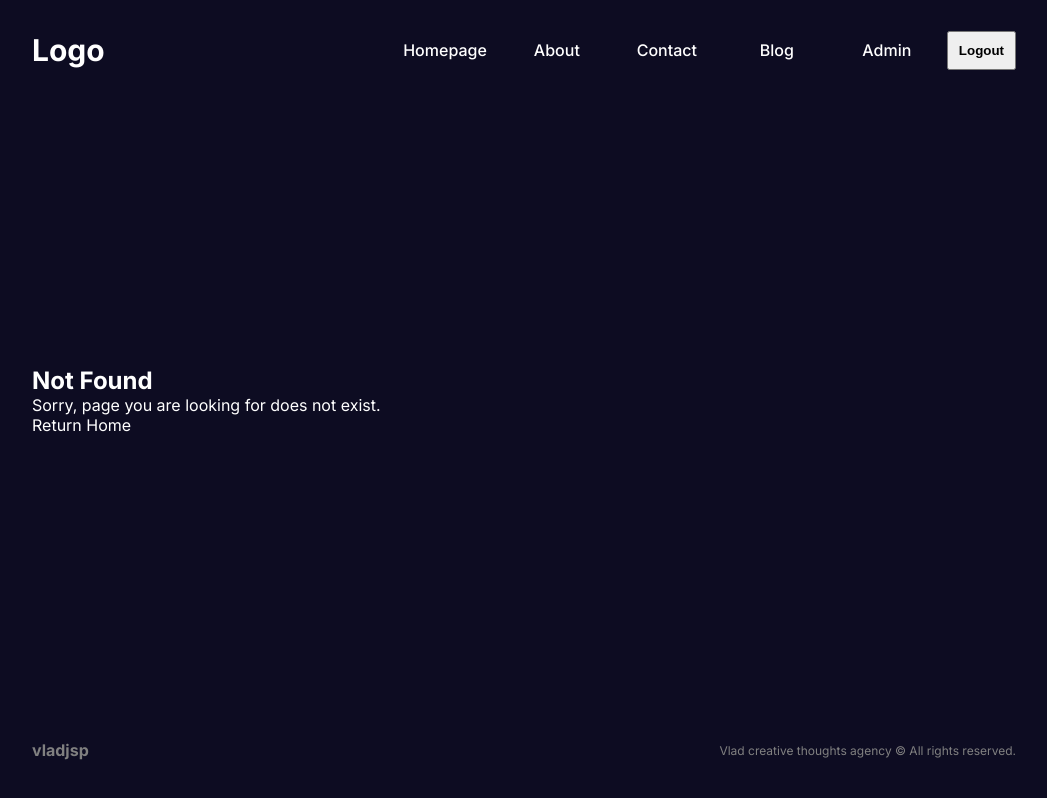
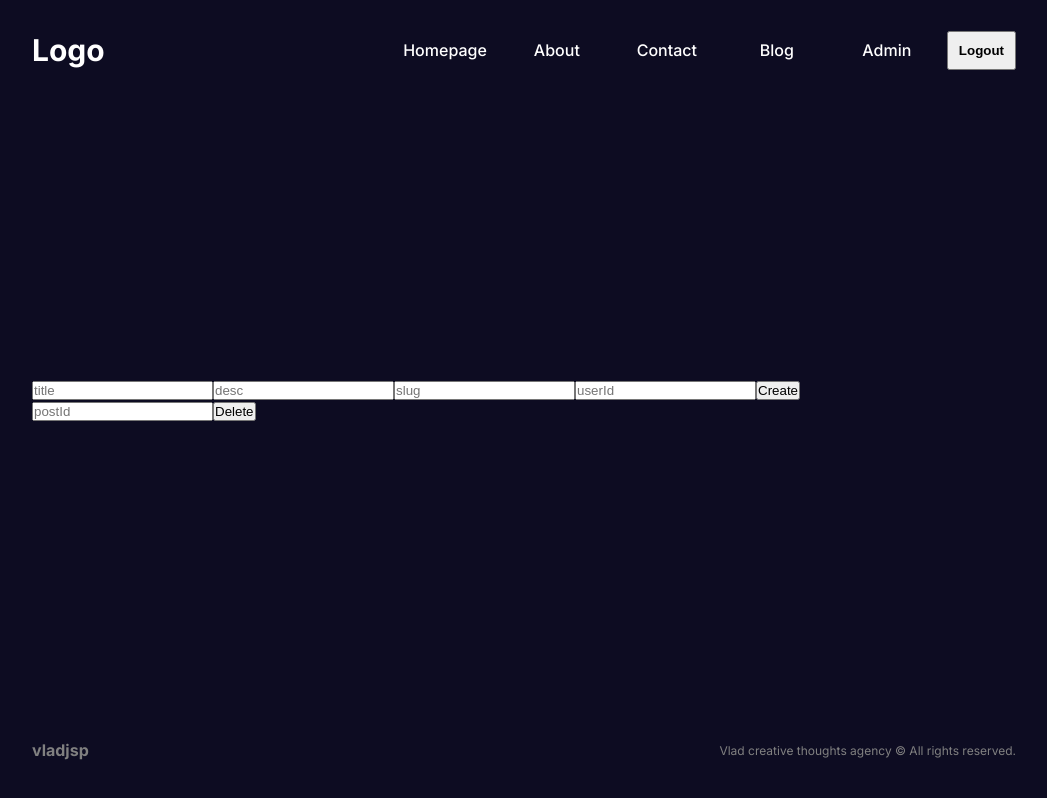
Before and after one commit to vladjsp/next14-blog, a Next.js app: page /serveractiontest in a window 1280 px wide. Before the commit this address had no page. Shown: the whole page, without its empty margins (116-1163 px from the left). Built offline with nearby package versions, Linux system fonts and the light colour scheme.

Commit message:
* server actions example to save and delete post

```diff
--- /dev/null
+++ b/src/app/serveractiontest/page.jsx
@@ -0,0 +1,22 @@
+import { addPost, deletePost } from '@/libs/actions';
+
+const ServerActionTestPage = () => {
+  return (
+    <div>
+      <form action={addPost}>
+        <input type='text' placeholder='title' name='title' />
+        <input type='text' placeholder='desc' name='desc' />
+        <input type='text' placeholder='slug' name='slug' />
+        <input type='text' placeholder='userId' name='userId' />
+        <button>Create</button>
+      </form>
+
+      <form action={deletePost}>
+        <input type='text' placeholder='postId' name='id' />
+        <button>Delete</button>
+      </form>
+    </div>
+  );
+};
+
+export default ServerActionTestPage;
--- a/src/libs/actions.js
+++ b/src/libs/actions.js
@@ -2,7 +2,7 @@
 
 import { revalidatePath } from 'next/cache';
 import { Post } from './models';
-import { connectToDb } from './utils';
+import { connectToDb } from './connectToDb';
 
 export const addPost = async (formData) => {
   const { title, desc, slug, userId } = Object.fromEntries(formData);
```
